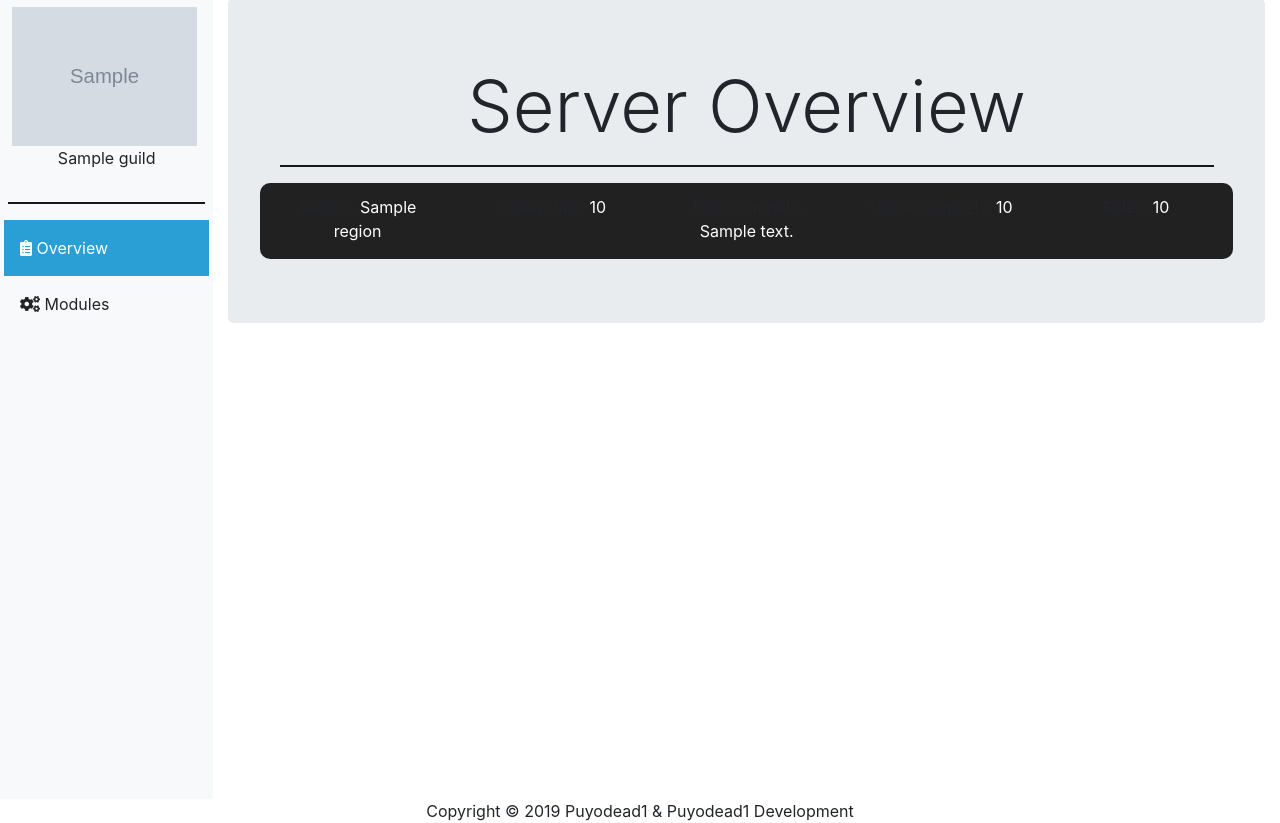
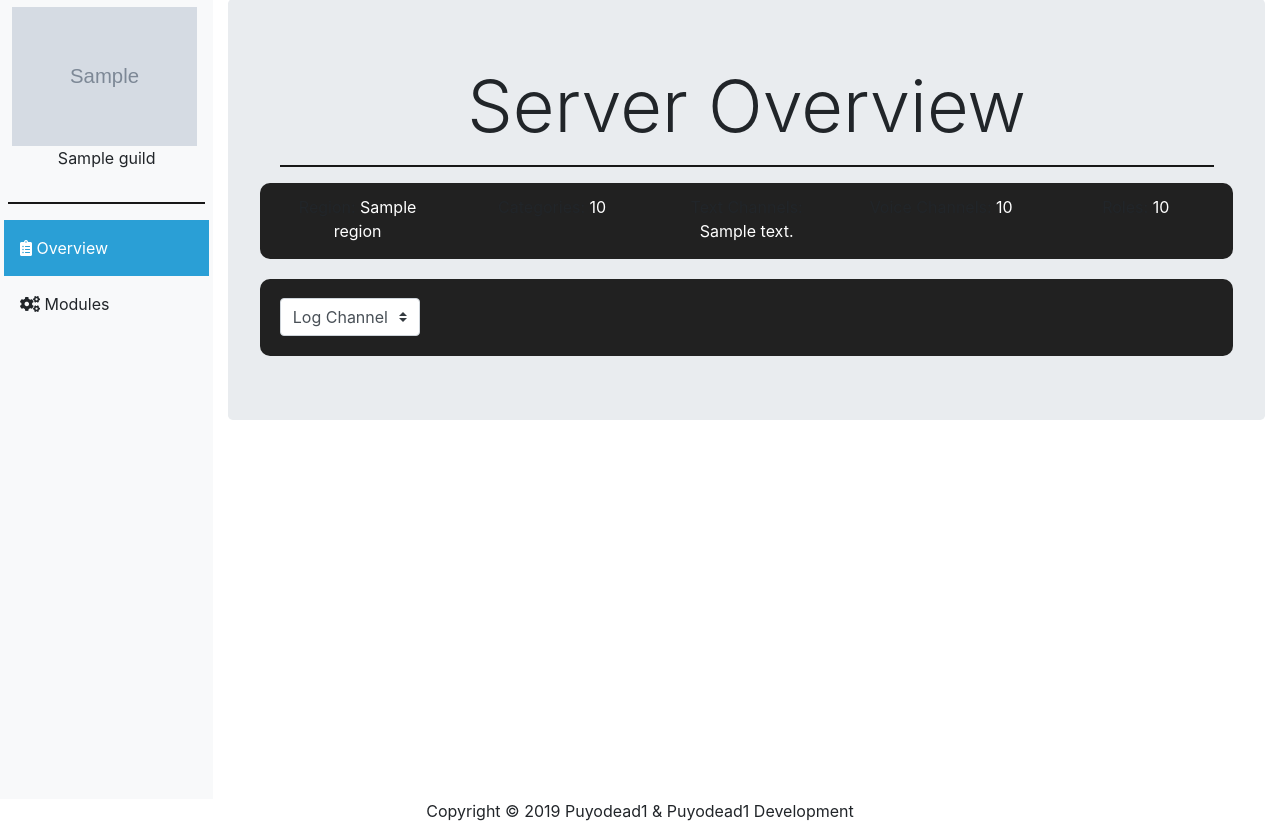
Before and after one commit to Code-Flow-Development/PyBot-Dashboard, a Flask app: template templates/manage_overview.html in a window 1280 px wide. Shown: the part 57-880 px from the top of the page. Run offline with Flask 2, Linux system fonts and the light colour scheme; the visitor is signed in with stand-in values (Sample User, id 1); the template is opened without the code that fills it: most values are stand-ins (such as "Sample title", 1, 10 or a date in 2020); grey boxes marked "Sample" are stand-in pictures; some libraries are stand-ins or nearby versions.

Commit message:
Started adding logchannel selection

```diff
--- a/templates/manage_overview.html
+++ b/templates/manage_overview.html
@@ -35,6 +35,20 @@
                             </div>
                         </div>
                         <!-- End server information bar -->
+                        <div class="container container-bg" style="margin-top: 2%; padding: 2%;">
+                            <div class="row">
+                                <div class="col-sm">
+                                    <div class="form-group">
+                                        <select class="custom-select" style="width:15%; float: left">
+                                            <option selected="" disabled>Log Channel</option
+                                            {% for channel in guild["text_channels"] %}
+                                                <option value="{{ channel["id"] }}"># {{ channel["name"] }}</option>
+                                            {% endfor %}
+                                        </select>
+                                    </div>
+                                </div>
+                            </div>
+                        </div>
                     </div>
                 </div>
             </div>
```
